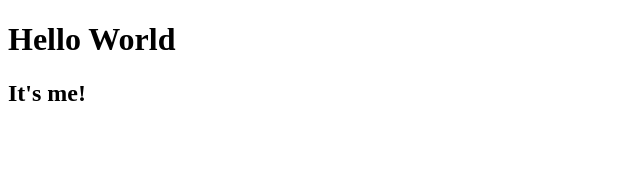
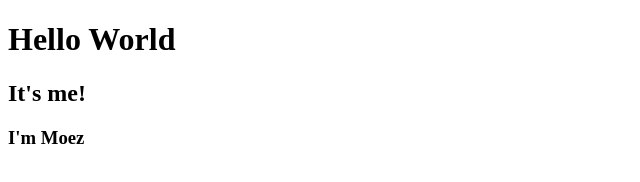
Before and after one commit to Moezbouali/githubChallenge1, a plain HTML site: page index.html in a window 1280 px wide. Shown: the full height of the page, 0-640 px from the left. Drawn offline with Linux system fonts and the light colour scheme.

Commit message:
Update index.html
add text

```diff
--- a/index.html
+++ b/index.html
@@ -8,5 +8,6 @@
 <body>
     <h1> Hello World</h1>
     <h2> It's me! </h2>
+    <h3> I'm Moez </h3>
 </body>
 </html>
```
